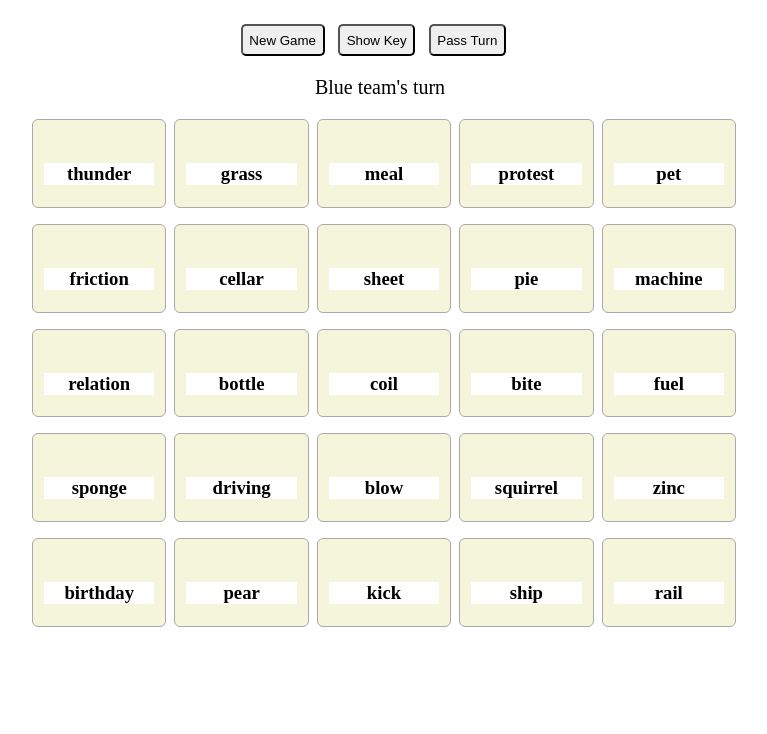
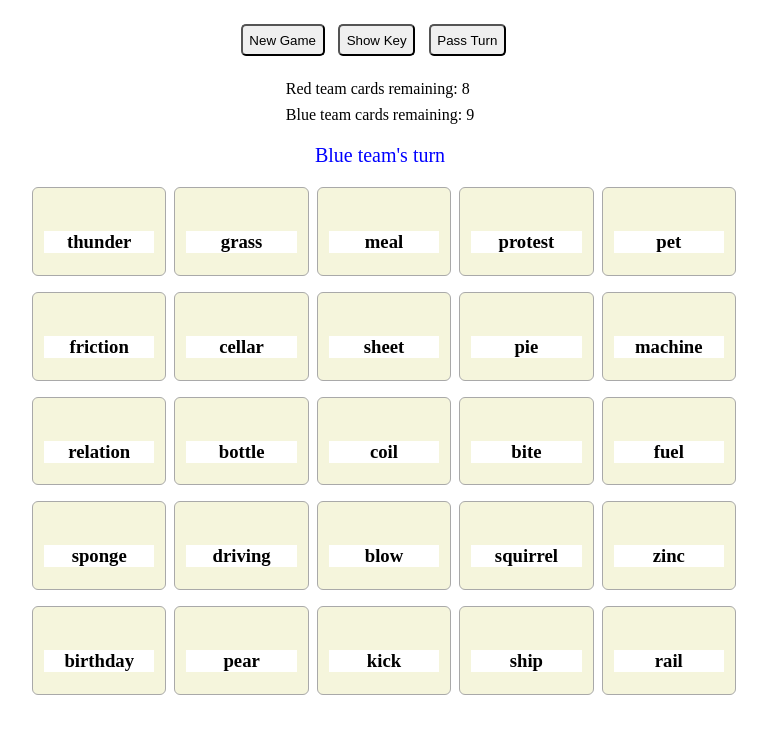
Before and after one commit to alonewarrior/code-names, an Angular app in the folder ui/: page / in a window 1280 px wide. Both pictures are taken after a click on the button "New Game". Shown: the top 734 px of the page, without its empty margins (260-1027 px from the left). Built offline with nearby package versions, Linux system fonts and the light colour scheme.

Commit message:
feat(card-remaining-counter): add cards remaining for each team

```diff
--- a/ui/src/app/app.component.css
+++ b/ui/src/app/app.component.css
@@ -2,6 +2,18 @@
   display: flex;
   flex-direction: column;
   align-items: center;
+}
+
+.cards-remaining-container {
+  display: flex;
+}
+
+.card-counter-container :first-child {
+  padding: 1.5em 0 .25em 0;
+}
+
+.card-counter-container :last-child {
+  padding: .25em 0 0 0;
 }
 
 app-game-board {
@@ -12,7 +24,14 @@ app-game-board {
   display: flex;
   padding: 1em 0;
   font-size: 20px;
+}
 
+.message.red-turn {
+  color: red;
+}
+
+.message.blue-turn {
+  color: blue;
 }
 
 .message.gameOver {
--- a/ui/src/app/app.component.html
+++ b/ui/src/app/app.component.html
@@ -5,6 +5,12 @@
   <button (click)="cardSelected(null)">Pass Turn</button>
 </div>
 
-<div class="message" [ngClass]="{'gameOver': isGameOver}">{{message}}</div>
+<div class="card-counter-container">
+  <div *ngIf="cards.length" class="card-counter">Red team cards remaining: {{cardsRemaining('Red')}}</div>
+  <div *ngIf="cards.length" class="card-counter">Blue team cards remaining: {{cardsRemaining('Blue')}}</div>
+</div>
+
+
+<div class="message" [ngClass]="{'gameOver': isGameOver, 'red-turn': !isGameOver && currentTurn === 'Red', 'blue-turn': !isGameOver && currentTurn === 'Blue'}">{{message}}</div>
 
 <app-game-board [showKeys]="keyVisible" [cards]="cards" (cardSelected)="cardSelected($event)" [isGameOver]="isGameOver"></app-game-board>
--- a/ui/src/app/app.component.ts
+++ b/ui/src/app/app.component.ts
@@ -37,6 +37,10 @@ export class AppComponent implements OnInit {
     this.isGameOver = false;
   }
 
+  cardsRemaining(team: CardType.red | CardType.blue | 'Red' | 'Blue'): number {
+    return this.cards.filter(c => c.type === team && c.revealed === false).length;
+  }
+
   toggleKey(): void {
     this.keyVisible = !this.keyVisible;
   }
```
Also changed, not shown: 1 other file (tests, documents, lock files or other folders).
